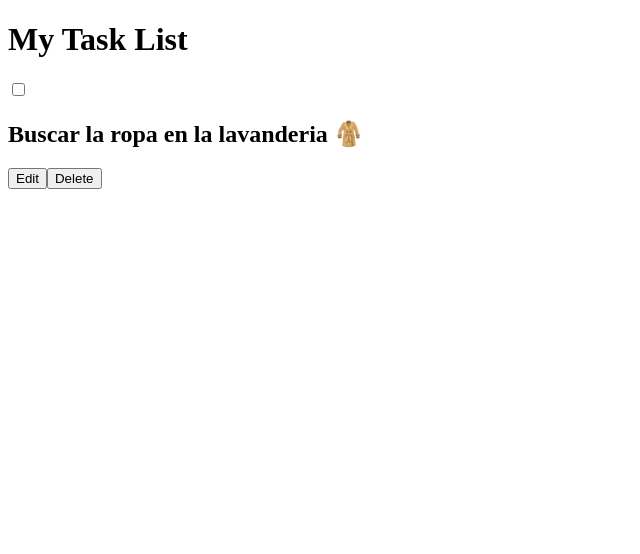
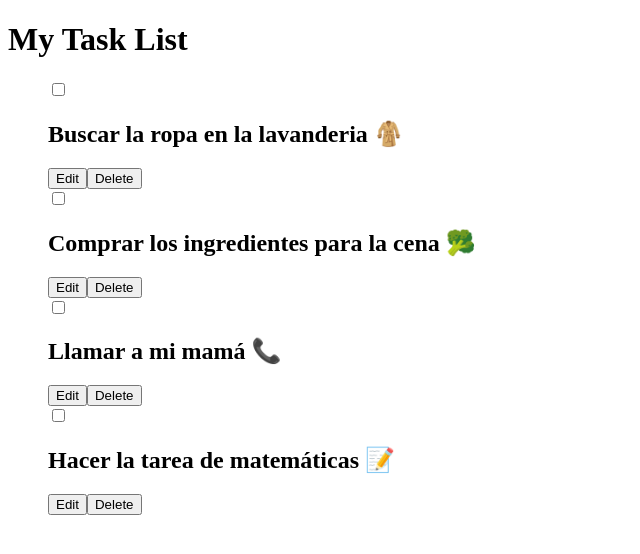
Before and after one commit to JorgeSDiaz/my-react-task-list, a React (Vite) app: page / in a window 1280 px wide. Shown: the top 554 px of the page, without its empty margins (0-640 px from the left). Built offline with nearby package versions, Linux system fonts and the light colour scheme.

Commit message:
add TaskList, add handleEdit and handleDelete

```diff
--- a/src/App.jsx
+++ b/src/App.jsx
@@ -1,11 +1,42 @@
 import Header from "./components/header/Header";
-import Task from "./components/task/Task";
+import TaskList from "./components/taskList/TaskList";
+import { useState } from "react";
 
 export default function App() {
+  const data = [
+    { id: 1, tittle: "Buscar la ropa en la lavanderia 🧥" },
+    { id: 2, tittle: "Comprar los ingredientes para la cena 🥦" },
+    { id: 3, tittle: "Llamar a mi mamá 📞" },
+    { id: 4, tittle: "Hacer la tarea de matemáticas 📝" },
+  ];
+
+  const [tasks, setTasks] = useState(data);
+
+  const handleEdit = (task) => {
+    let newTittle = prompt("Editando tarea");
+    let check = confirm("¿Estás seguro de editar la tarea?");
+    if (check && newTittle !== "") {
+      setTasks(
+        tasks.map((item) =>
+          item.id === task.id ? { ...item, tittle: newTittle } : item
+        )
+      );
+    }
+  }
+
+  const handleDelete = (id) => {
+    let check = confirm("¿Estás seguro de eliminar la tarea?");
+    if (check) {
+      setTasks(
+        tasks.filter((item) => item.id !== id)
+      );
+    }
+  }
+
   return (
     <>
       <Header appTittle={"My Task List"} />
-      <Task tittle={"Buscar la ropa en la lavanderia 🧥"}/>
+      <TaskList tasks={tasks} onDelet={handleDelete} onEdit={handleEdit}/>
     </>
   );
 }
--- a/src/components/task/Task.jsx
+++ b/src/components/task/Task.jsx
@@ -1,16 +1,26 @@
 import { useState } from "react";
 
-export default function Task({ tittle, handleEdit, handleDelete }) {
+export default function Task({ task, onEdit, onDelete }) {
   const [checked, setChecked] = useState(false);
+
+  const handleEdit = () => {
+    onEdit(task);
+  };
+
+  const handleDelete = () => {
+    onDelete(task.id);
+  }
 
   const handleChecked = () => {
     setChecked(!checked);
-  }
+  };
 
   return (
     <div>
-      <input type="checkbox" checked={checked} onChange={handleChecked}/>
-      <h2 style={{textDecoration: checked ? 'line-through': null}}>{tittle}</h2>
+      <input type="checkbox" checked={checked} onChange={handleChecked} />
+      <h2 style={{ textDecoration: checked ? "line-through" : null }}>
+        {task.tittle}
+      </h2>
       <button onClick={handleEdit}>Edit</button>
       <button onClick={handleDelete}>Delete</button>
     </div>
--- /dev/null
+++ b/src/components/taskList/TaskList.jsx
@@ -0,0 +1,13 @@
+import Task from "../task/Task";
+
+export default function TaskList({ tasks, onEdit, onDelet }) {
+  return (
+    <>
+      <ul>
+        {tasks.map((task) => (
+          <Task key={task.id} task={task} onEdit={onEdit} onDelete={onDelet} />
+        ))}
+      </ul>
+    </>
+  );
+}
```
